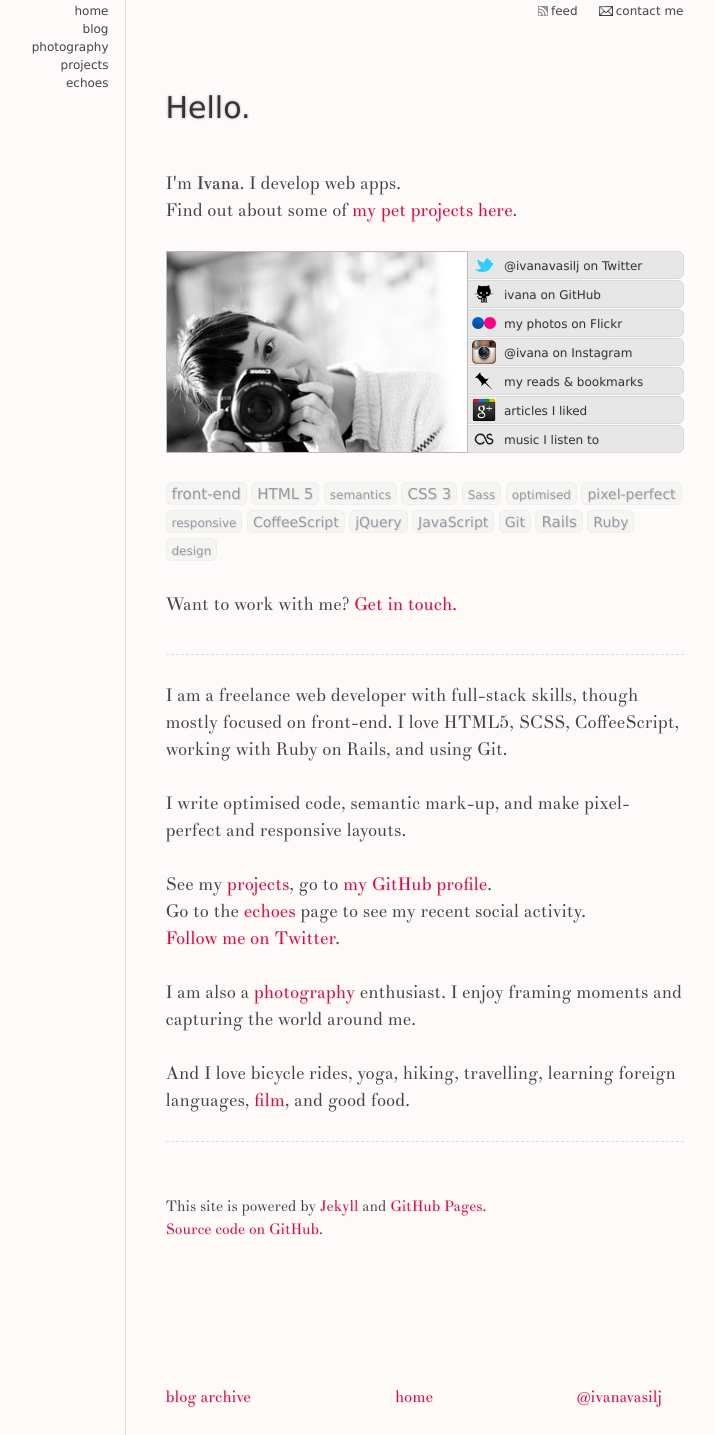
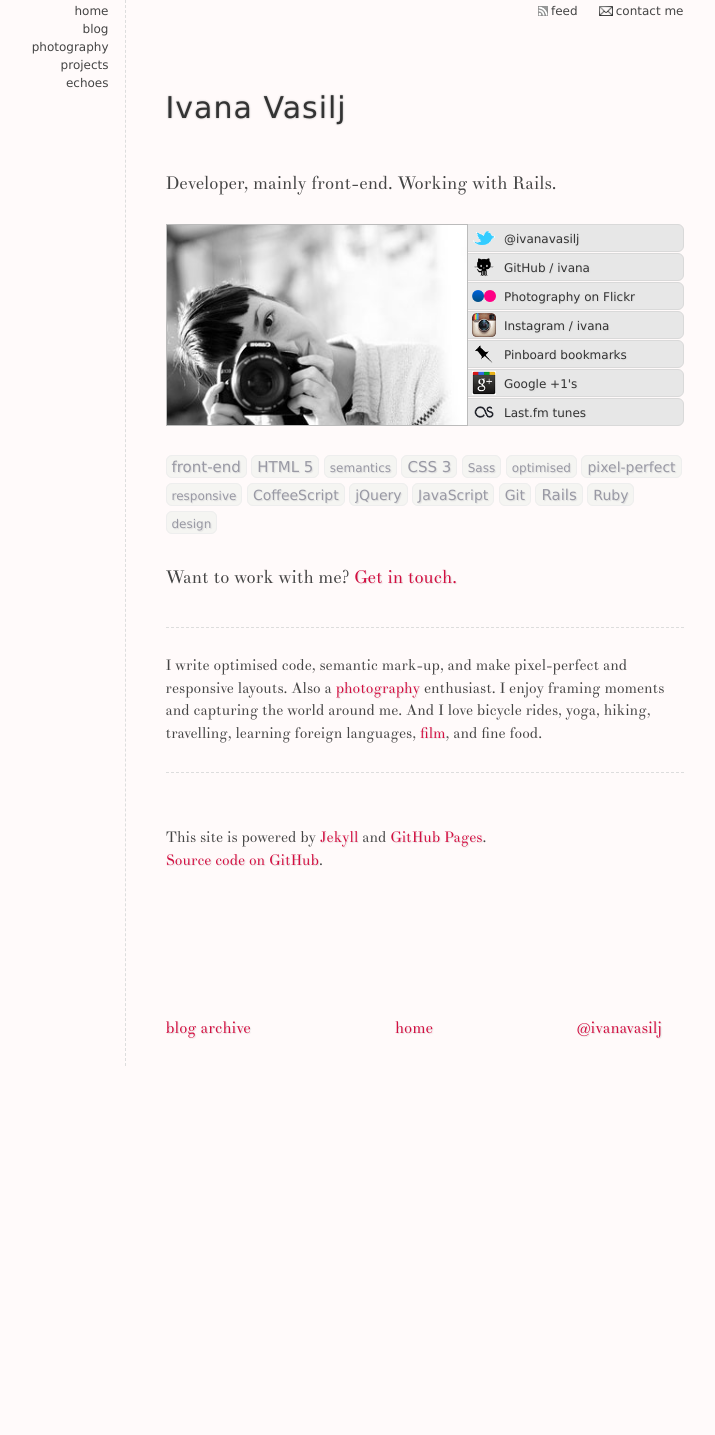
Before and after one commit to ivana/ivana.github.com, a Jekyll site: the page built from index.html, in a window 1280 px wide. Shown: the whole page, without its empty margins (236-951 px from the left). Built offline with Jekyll 4.4.1, drawn with Linux system fonts in a browser that asks for light colours; nearby versions of some CDN libraries; Markdown is read by kramdown in place of the engine named in the settings; after the commit the page ends 1066 px from its top, so only the background shows below that.

Commit message:
more concise and straight-forward home

```diff
--- a/css/style.css
+++ b/css/style.css
@@ -8,7 +8,7 @@ article, aside, details, figcaption, figure, footer, header, hgroup, menu, nav,
 
 body {
   font:18px/1.5 "Theano Didot", didot, "times new roman", times, georgia, serif;
-  margin:0 auto; width:518px; padding:0 0 10px 40px; border-left:1px solid #ddd;
+  margin:0 auto; width:518px; padding:0 0 10px 40px; border-left:1px dashed #ddd;
   background:snow; color:#444;
 /*  background-image:url('/img/grid-27.png');*/
 }
@@ -45,7 +45,7 @@ nav, .archive a, .annotated a, .tags, .photography {
 }
 h1 {
   font-family: geneva, tahoma, helvetica, arial, sans-serif; font-weight:normal;
-  text-shadow:0 0 3px #aaa; color:#333;
+  text-shadow:0 0 2px #aaa; color:#333;
 }
 body > h1 { display:none }
 body > article > h1, body > section > h1, body > article > header h1 {
@@ -93,9 +93,7 @@ li { line-height:1.5 }
 }
 
 /* about */
-.vcard .n { text-shadow:0 0 1px #888 }
-.vcard strong { font-weight:normal; }
-.vcard .family-name { display:none }
+.vcard h1 { letter-spacing:1px; }
 .vcard .photo { float:left; height:200px }
 .vcard li a {
   color: #333; background:#e7e7e7;
@@ -123,6 +121,7 @@ li { line-height:1.5 }
 }
 
 .tags { line-height:2; color: #9999A4; }
+.tags strong { font-weight:normal; }
 .tags li {
   display:inline;
   background:#f5f5f2;
@@ -131,7 +130,7 @@ li { line-height:1.5 }
 }
 .more {
   border-width: 1px 0; border-style:dashed; border-color: #DDD;
-  padding-top:27px; margin:36px 0 54px;
+  padding:27px 0; margin:36px 0 54px;
 }
 
 /* projects */
@@ -207,7 +206,7 @@ blockquote p:last-child { padding-bottom:18px }
 /* abstractions */
 .insite, .outsite, .vcard li a, .tags small, .photography ol { font-size:12px }
 pre code, .annotated ol a, .tags { font-size:14px }
-time, small, .echoes li, .tags strong, aside { font-size:15px }
+time, small, .echoes li, .tags strong, aside, .more { font-size:15px }
 footer, .archive a { font-size:16px }
 
 .flickr li img, .photography article img, .outsite { width:518px }
--- a/index.html
+++ b/index.html
@@ -5,51 +5,46 @@ desc: about and contact info
 ---
 
 <article class="vcard">
-  <h1>Hello.</h1>
 
-  <p>I'm
-    <span class="fn n" lang="hr"><span class="given-name">Ivana</span><span class="family-name"> Vasilj</span></span>.
-    I develop web apps.
-    <br>Find out about some of <a href="/projects">my pet projects here</a>.
-  </p>
-
+  <h1 class="fn n" lang="hr"><span class="given-name">Ivana</span> <span class="family-name">Vasilj</span></h1>
+  <p><span class="title">Developer</span>, mainly front-end. Working with Rails.</p>
   <img src="/img/ivana.jpg" alt="Photo of Ivana Vasilj" class="photo bordered">
 
   <nav><ol>
     <li>
       <a href="http://twitter.com/ivanavasilj" rel="me">
         <img src="/img/icons/twitter.gif" alt="twitter">
-        <span>@ivanavasilj on Twitter</span>
+        <span>@ivanavasilj</span>
       </a></li>
     <li>
       <a href="http://github.com/ivana" rel="me">
         <img src="/img/icons/github.gif" alt="github">
-        <span>ivana on GitHub</span>
+        <span>GitHub / ivana</span>
       </a></li>
     <li>
       <a href="http://www.flickr.com/photos/ivanavasilj/" rel="me">
         <img src="/img/icons/flickr.png" alt="flickr">
-        <span>my photos on Flickr</span>
+        <span>Photography on Flickr</span>
       </a></li>
     <li>
       <a href="http://instagram.heroku.com/users/ivana" rel="me">
         <img src="/img/icons/instagram.png" alt="instagram">
-        <span>@ivana on Instagram</span>
+        <span>Instagram / ivana</span>
       </a></li>
     <li>
       <a href="http://pinboard.in/u:iv" rel="me">
         <img src="/img/icons/pinboard.png" alt="pinboard">
-        <span>my reads &amp; bookmarks</span>
+        <span>Pinboard bookmarks</span>
       </a></li>
     <li>
       <a href="https://plus.google.com/102233244133643799194/plusones" rel="me">
         <img src="/img/icons/gplus.png" alt="google plus">
-        <span>articles I liked</span>
+        <span>Google +1's</span>
       </a></li>
     <li>
       <a href="http://www.last.fm/user/erin4" rel="me">
         <img src="/img/icons/lastfm.gif" alt="last.fm icon">
-        <span>music I listen to</span>
+        <span>Last.fm tunes</span>
       </a></li>
   </ol></nav>
 
@@ -73,21 +68,11 @@ desc: about and contact info
 
   <p>Want to work with me? <a class="email" href="mailto:dev@ivana.im">Get in touch.</a></p>
 
-  <div class="more">
-    <p>
-      I am a <strong class="title">freelance web developer</strong> with full-stack skills, though mostly focused on <strong>front-end</strong>.
-      I love <strong>HTML5, SCSS, CoffeeScript</strong>, working with <strong>Ruby on Rails</strong>, and using <strong>Git</strong>.
-    </p>
-    <p>I write optimised code, semantic mark-up, and make pixel-perfect and responsive layouts.</p>
-    <p>
-      See my <a href="/projects">projects</a>, go to <a href="http://github.com/ivana" rel="me">my GitHub profile</a>.
-      <br>Go to the <a href="/echoes">echoes</a> page to see my recent social activity.
-      <br><a href="http://twitter.com/ivanavasilj" rel="me">Follow me on Twitter</a>.
-    <p>
-
-    <p>I am also a <a href="/photography">photography</a> enthusiast. I enjoy framing moments and capturing the world around me.</p>
-    <p>And I love bicycle rides, yoga, hiking, travelling, learning foreign languages, <a href="http://movi.im/ivana" rel="me">film</a>, and good food.</p>
-  </div>
+  <p class="more">
+    I write optimised code, semantic mark-up, and make pixel-perfect and responsive layouts.
+    Also a <a href="/photography">photography</a> enthusiast. I enjoy framing moments and capturing the world around me.
+    And I love bicycle rides, yoga, hiking, travelling, learning foreign languages, <a href="http://movi.im/ivana" rel="me">film</a>, and fine food.
+  </p>
 
   <aside>
     <p>This site is powered by <a href="http://wiki.github.com/mojombo/jekyll/">Jekyll</a> and <a href="http://pages.github.com/">GitHub Pages</a>.
```
